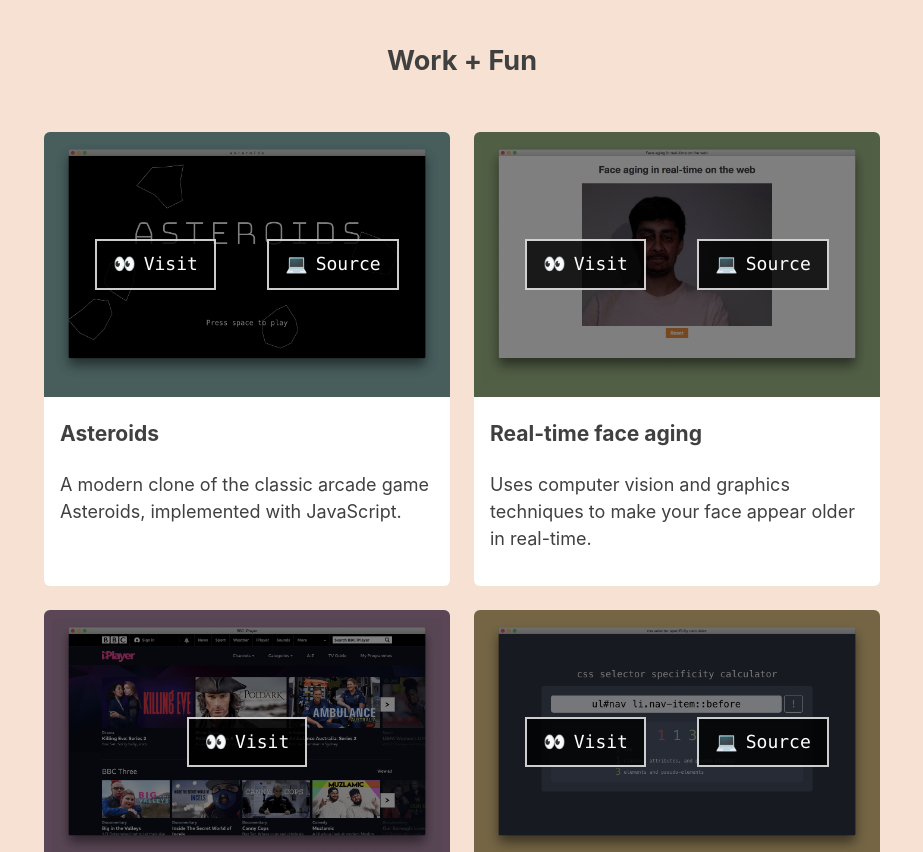
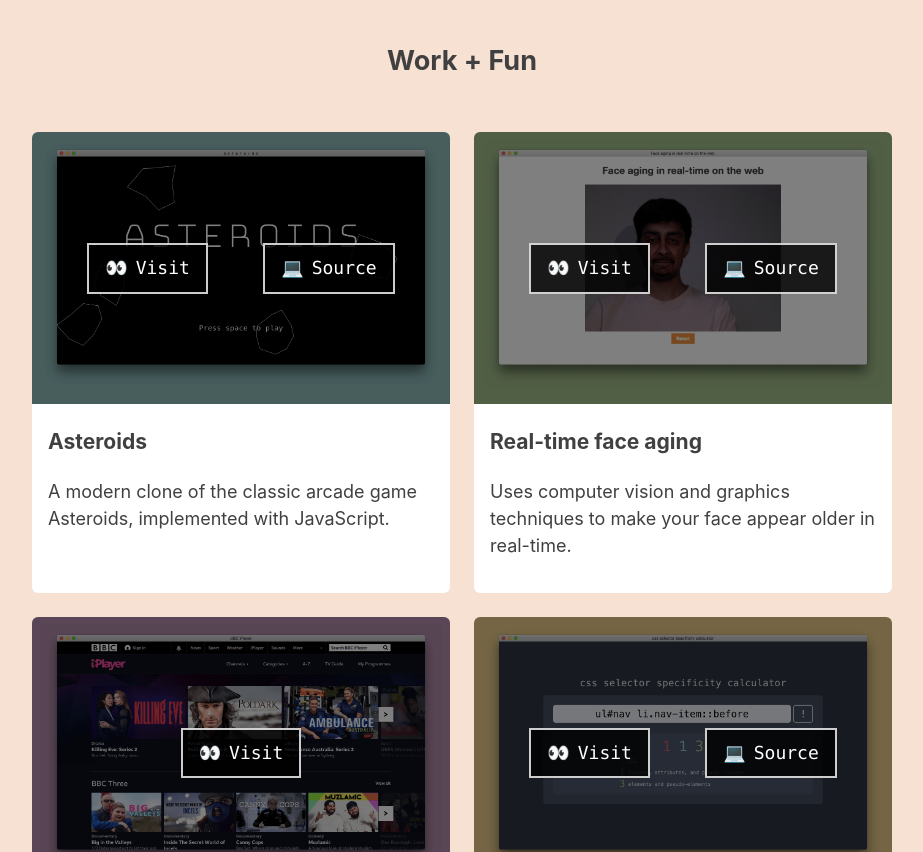
Before and after one commit to punit-shah/punit-shah.github.io, a React (Create React App) app: page / in a window 1280 px wide. Shown: the part 1640-2492 px from the top of the page, without its empty margins (178-1101 px from the left). Built offline with nearby package versions, Linux system fonts and the light colour scheme.

Commit message:
Remove side margins from work items

```diff
--- a/src/components/WorkItem.css
+++ b/src/components/WorkItem.css
@@ -75,6 +75,14 @@
     padding-bottom: 1rem;
   }
 
+  .WorkItem:nth-child(odd) {
+    margin-left: 0;
+  }
+
+  .WorkItem:nth-child(even) {
+    margin-right: 0;
+  }
+
   .WorkItem-image {
     position: relative;
   }
```
